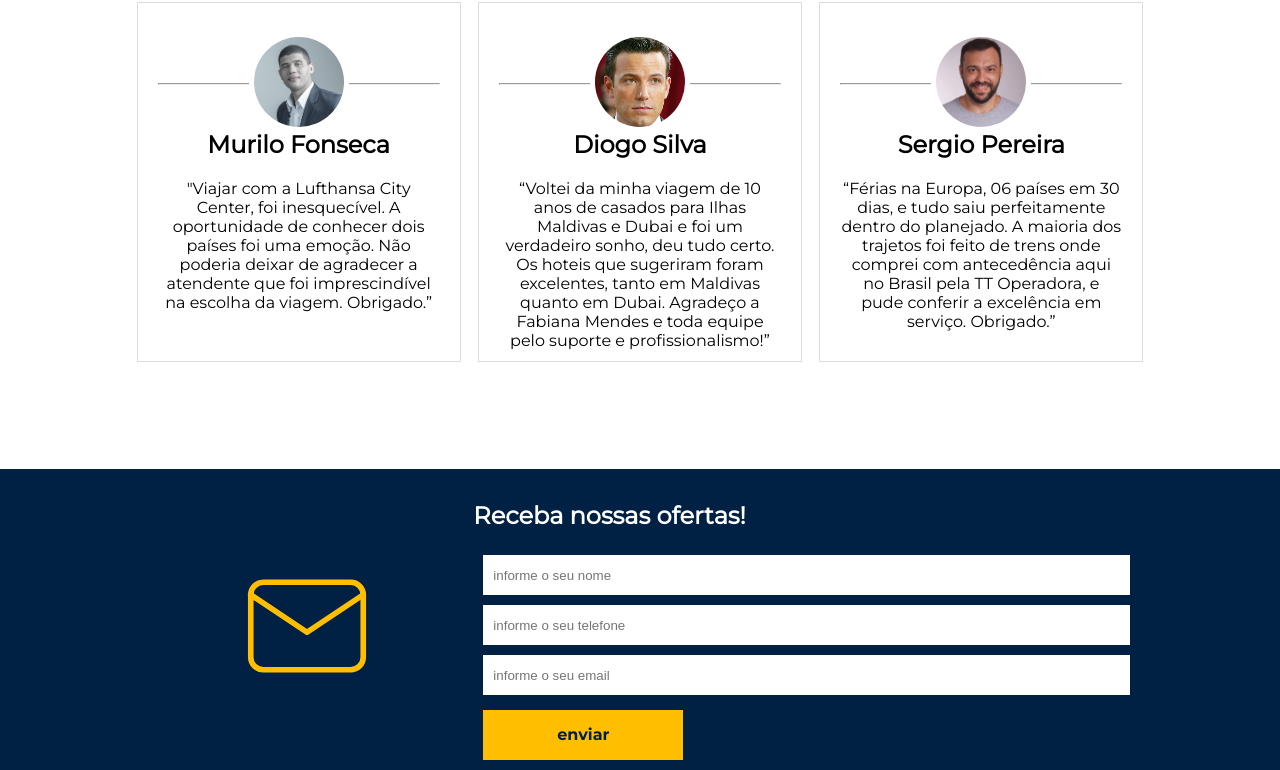
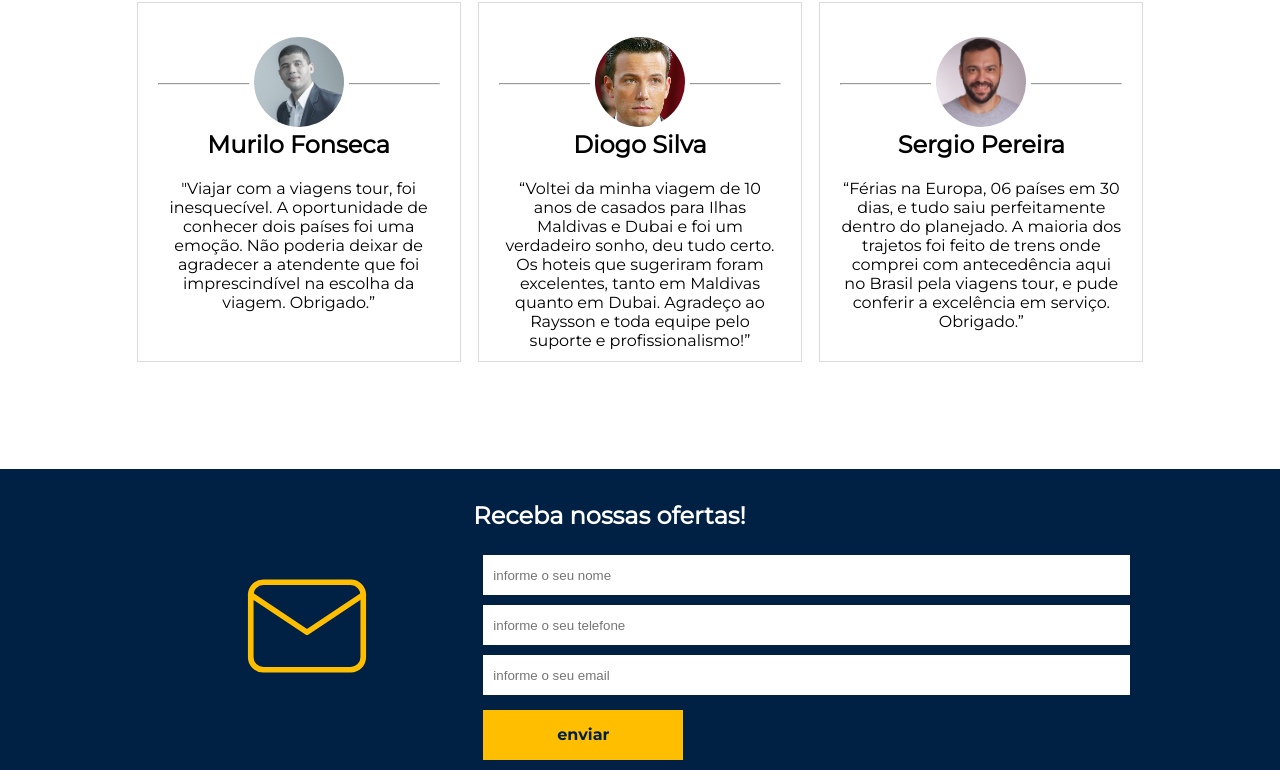
Before and after one commit to RayssonXavier/rayssonxavier.github.io, a plain HTML site: page index.html in a window 1280 px wide. Shown: the part 3123-3893 px from the top of the page. Drawn offline with nearby package versions, Linux system fonts and the light colour scheme.

Commit message:
Corrigindo nome

```diff
--- a/index.html
+++ b/index.html
@@ -236,19 +236,19 @@
                     <hr>
                     <img src="imgs/atores/murilo fonseca.jpg">
                     <h2>Murilo Fonseca</h2>
-                    <p>"Viajar com a Lufthansa City Center, foi inesquecível. A oportunidade de conhecer dois países foi uma emoção. Não poderia deixar de agradecer a atendente que foi imprescindível na escolha da viagem. Obrigado.”</p>
+                    <p>"Viajar com a viagens tour, foi inesquecível. A oportunidade de conhecer dois países foi uma emoção. Não poderia deixar de agradecer a atendente que foi imprescindível na escolha da viagem. Obrigado.”</p>
                 </div>
                 <div class="box-depoimento">
                     <hr>
                     <img src="imgs/atores/diogo silva.jpg">
                     <h2>Diogo Silva</h2>
-                    <p>“Voltei da minha viagem de 10 anos de casados para Ilhas Maldivas e Dubai e foi um verdadeiro sonho, deu tudo certo. Os hoteis que sugeriram foram excelentes, tanto em Maldivas quanto em Dubai. Agradeço a Fabiana Mendes e toda equipe pelo suporte e profissionalismo!”</p>
+                    <p>“Voltei da minha viagem de 10 anos de casados para Ilhas Maldivas e Dubai e foi um verdadeiro sonho, deu tudo certo. Os hoteis que sugeriram foram excelentes, tanto em Maldivas quanto em Dubai. Agradeço ao Raysson e toda equipe pelo suporte e profissionalismo!”</p>
                 </div>
                 <div class="box-depoimento">
                     <hr>
                     <img src="imgs/atores/sergio pereira.jpg">
                     <h2>Sergio Pereira</h2>
-                    <p>“Férias na Europa, 06 países em 30 dias, e tudo saiu perfeitamente dentro do planejado. A maioria dos trajetos foi feito de trens onde comprei com antecedência aqui no Brasil pela TT Operadora, e pude conferir a excelência em serviço. Obrigado.”</p>
+                    <p>“Férias na Europa, 06 países em 30 dias, e tudo saiu perfeitamente dentro do planejado. A maioria dos trajetos foi feito de trens onde comprei com antecedência aqui no Brasil pela viagens tour, e pude conferir a excelência em serviço. Obrigado.”</p>
                 </div>
             </div>
         </section>
```
